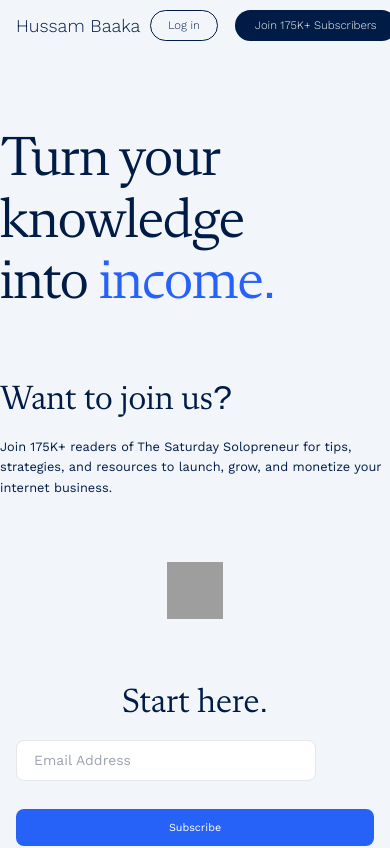
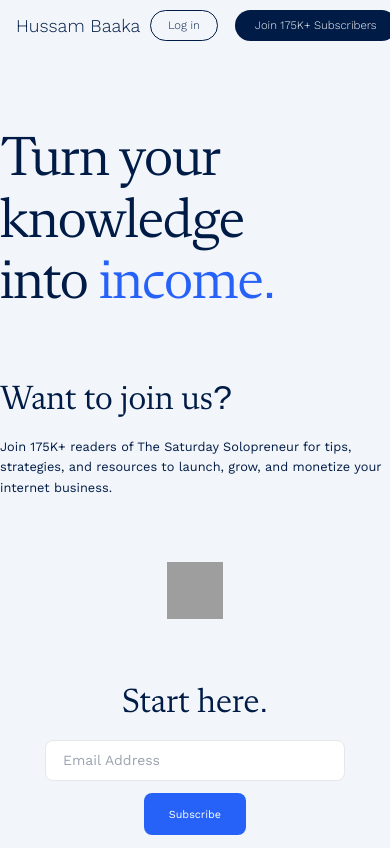
Before and after one commit to SystemSaura/hussam-portfolio, a Next.js app: page / in a window 390 px wide. Shown: the top 848 px of the page. Built offline with nearby package versions, Linux system fonts and the light colour scheme; grey boxes are pictures that could not be loaded.

Commit message:
progress

```diff
--- a/src/app/globals.css
+++ b/src/app/globals.css
@@ -224,6 +224,16 @@
   margin-bottom: 16px;
 }
 
+/* Right-aligned heading for "Start here." */
+.home_header_subheading-right {
+  color: #001C46;
+  font: 34.1024px "Flecha S", sans-serif;
+  font-weight: normal;
+  line-height: 1.2;
+  margin-bottom: 16px;
+  text-align: right;
+}
+
 .home_header_text1 {
   color: #001C46;
   font: 12.7884px "Work Sans", sans-serif;
@@ -237,10 +247,21 @@
   margin: 0;
 }
 
-.form-container {
-  width: 391.75px;
-  height: 123.35px;
+/* Updated form container to match inspection box image 8 */
+.home_header_form-wrap {
+  width: 361.75px;
+  height: 98.84px;
   padding: 10px;
+}
+
+/* Horizontal layout for seva-fields formkit-fields to match inspection box image 7 */
+.seva-fields.formkit-fields {
+  width: 361.75px;
+  height: 57.35px;
+  display: flex;
+  flex-direction: row;
+  align-items: center;
+  gap: 10px;
 }
 
 .formkit-input {
@@ -251,7 +272,9 @@
   border: 1px solid #E5E7EB;
   border-radius: 8px;
   font: 14px "Work Sans", sans-serif;
-  margin-bottom: 12px;
+  margin: 0;
+  box-sizing: border-box;
+  flex-shrink: 0;
 }
 
 .subscribe-button {
@@ -262,6 +285,11 @@
   border: none;
   border-radius: 8px;
   cursor: pointer;
+  width: 102.31px;
+  height: 42.35px;
+  box-sizing: border-box;
+  margin: 0;
+  flex-shrink: 0;
 }
 
 .subscribe-button:hover {
@@ -356,14 +384,27 @@
     width: 100%;
     height: auto;
   }
-  .form-container {
+  .home_header_form-wrap {
     width: 100%;
     height: auto;
     padding: 2rem 1rem;
   }
+  .seva-fields.formkit-fields {
+    width: 100%;
+    height: auto;
+    flex-direction: column;
+    gap: 12px;
+  }
   .formkit-input {
     width: 100%;
     max-width: 300px;
+  }
+  .subscribe-button {
+    width: auto;
+    min-width: 102.31px;
+  }
+  .home_header_subheading-right {
+    text-align: center;
   }
 }
 
--- a/src/app/page.tsx
+++ b/src/app/page.tsx
@@ -69,21 +69,21 @@ export default function Home() {
             </div>
 
             {/* Right: Start here form */}
-            <div className="form-container">
-              <h3 className="home_header_subheading text-center mb-6">Start here.</h3>
-              <form className="space-y-4">
+            <div className="home_header_form-wrap">
+              <h3 className="home_header_subheading-right mb-6">Start here.</h3>
+              <div className="seva-fields formkit-fields">
                 <input
                   type="email"
                   placeholder="Email Address"
-                  className="formkit-input w-full"
+                  className="formkit-input"
                 />
                 <button
                   type="submit"
-                  className="subscribe-button w-full"
+                  className="subscribe-button"
                 >
                   Subscribe
                 </button>
-              </form>
+              </div>
             </div>
           </div>
         </div>
```
